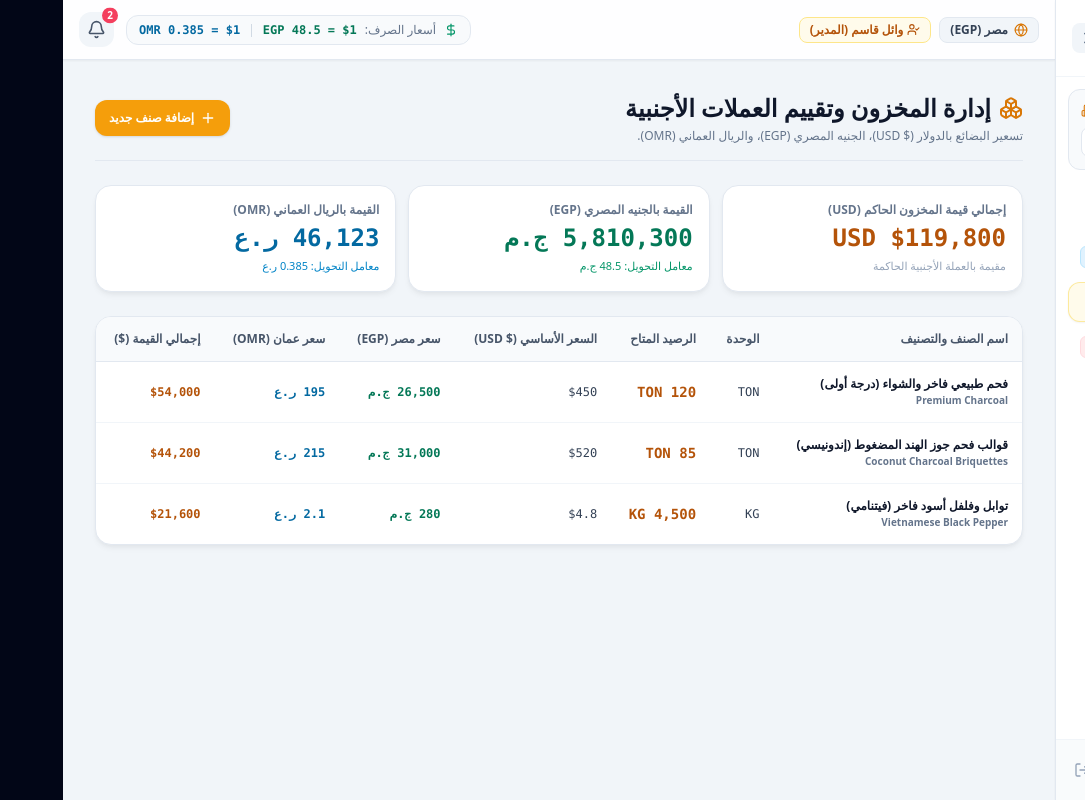
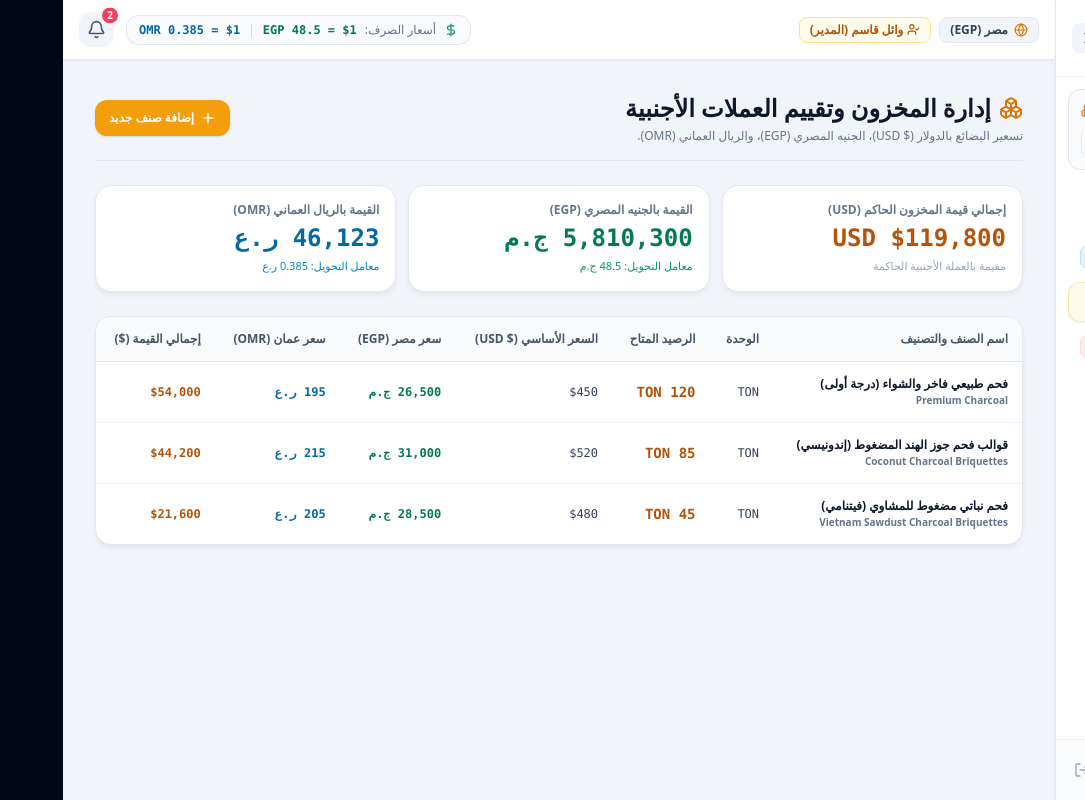
Before and after one commit to momarzouk1998/binqasim, a Next.js app: page /inventory in a window 1280 px wide. Shown: the whole page, without its empty margins (195-1280 px from the left). Built offline with nearby package versions, Linux system fonts and the light colour scheme.

Commit message:
refactor: focus ERP 100% strictly on charcoal import and distribution (natural, coconut, sawdust briquettes)

```diff
--- a/src/app/finance/page.tsx
+++ b/src/app/finance/page.tsx
@@ -118,17 +118,17 @@ export default function FinanceReportsPage() {
     },
     {
       id: 'p3',
-      name: 'توابل وفلفل أسود فاخر (فيتنامي)',
+      name: 'فحم نباتي مضغوط للمشاوي (فيتنامي)',
       origin: 'فيتنام',
-      unit: 'كجم',
-      soldQty: 2200,
-      purchasePriceUSD: 4.8,
-      landedCostEGP: 275,
-      avgSellingPriceEGP: 340,
-      unitProfitEGP: 65,
-      marginPercent: 19.1,
-      totalSalesEGP: 748000,
-      totalProfitEGP: 143000,
+      unit: 'طن',
+      soldQty: 25,
+      purchasePriceUSD: 480,
+      landedCostEGP: 28500,
+      avgSellingPriceEGP: 35000,
+      unitProfitEGP: 6500,
+      marginPercent: 18.6,
+      totalSalesEGP: 875000,
+      totalProfitEGP: 162500,
       profitContribution: 12,
     },
   ];
@@ -150,7 +150,7 @@ export default function FinanceReportsPage() {
       containerCode: 'CONT-68M3-VN-2026',
       origin: 'فيتنام (Ho Chi Minh)',
       volumeUsed: '62 / 68 m³ (91%)',
-      itemsCount: '4.5 طن توابل + 20 طن فحم',
+      itemsCount: '25 طن فحم نباتي مضغوط + 15 طن فحم شواء',
       totalLandedCostEGP: 1280000,
       realizedSalesEGP: 1690000,
       netProfitEGP: 410000,
@@ -520,9 +520,9 @@ export default function FinanceReportsPage() {
                   </span>
                 </div>
                 <div className="flex justify-between text-slate-600 pr-4">
-                  <span>• مبيعات التوابل والفلفل الأسود</span>
+                  <span>• مبيعات الفحم النباتي المضغوط (فيتنامي)</span>
                   <span className="font-mono font-bold">
-                    {Math.round(convertAmount(748000)).toLocaleString()} {currencySymbol}
+                    {Math.round(convertAmount(875000)).toLocaleString()} {currencySymbol}
                   </span>
                 </div>
               </div>
--- a/src/app/import-shipments/page.tsx
+++ b/src/app/import-shipments/page.tsx
@@ -213,7 +213,7 @@ export default function ImportShipmentsPage() {
                 required
                 value={newItemName}
                 onChange={(e) => setNewItemName(e.target.value)}
-                placeholder="اسم الصنف (مثال: توابل وفلفل أسود)..."
+                placeholder="اسم صنف الفحم (مثال: فحم نباتي مضغوط)..."
                 className="w-full bg-slate-50 border border-slate-300 rounded-xl p-2 text-slate-800 focus:outline-none focus:border-amber-500"
               />
             </div>
--- a/src/app/inventory/page.tsx
+++ b/src/app/inventory/page.tsx
@@ -32,14 +32,14 @@ export default function InventoryPage() {
     },
     {
       id: 'item-3',
-      nameAr: 'توابل وفلفل أسود فاخر (فيتنامي)',
-      nameEn: 'Vietnamese Black Pepper',
-      category: 'توابل واستيراد',
-      unit: 'KG',
-      basePriceUSD: 4.8,
-      priceEGP: 280,
-      priceOMR: 2.1,
-      stockQuantity: 4500,
+      nameAr: 'فحم نباتي مضغوط للمشاوي (فيتنامي)',
+      nameEn: 'Vietnam Sawdust Charcoal Briquettes',
+      category: 'فحم مضغوط',
+      unit: 'TON',
+      basePriceUSD: 480,
+      priceEGP: 28500,
+      priceOMR: 205,
+      stockQuantity: 45,
     },
   ]);
 
--- a/src/app/layout.tsx
+++ b/src/app/layout.tsx
@@ -3,7 +3,7 @@ import type { Metadata } from 'next';
 
 export const metadata: Metadata = {
   title: 'شركة بي قاسم للاستيراد والتصدير والتوزيع',
-  description: 'نظام إدارة الاستيراد والتصدير، حساب شحنات الفحم والتوابل، وحركة السيارات والتكاليف',
+  description: 'نظام إدارة استيراد وتوزيع الفحم',
   icons: {
     icon: '/logo.png',
   },
--- a/src/app/page.tsx
+++ b/src/app/page.tsx
@@ -75,7 +75,7 @@ export default function DashboardPage() {
         <div className="grid grid-cols-1 sm:grid-cols-2 lg:grid-cols-4 gap-4">
           <div className="glass-panel p-5 glass-panel-hover">
             <div className="flex items-center justify-between">
-              <span className="text-xs font-bold text-slate-500">تكلفة مخزون الفحم والتوابل</span>
+              <span className="text-xs font-bold text-slate-500">تكلفة مخزون الفحم (طبيعي ومضغوط)</span>
               <div className="p-2 rounded-xl bg-sky-50 text-sky-600">
                 <Boxes size={20} />
               </div>
--- a/src/app/suppliers/page.tsx
+++ b/src/app/suppliers/page.tsx
@@ -31,23 +31,23 @@ export default function SuppliersPage() {
   const [suppliers, setSuppliers] = useState([
     {
       id: 'sup-1',
-      name: 'PT Nusantara Charcoal & Spices',
+      name: 'PT Nusantara Charcoal Export Indonesia',
       country: 'إندونيسيا (Indonesia)',
       countryCode: 'ID',
       phone: '+62 812 9876 5432',
-      email: 'sales@nusantara-export.co.id',
+      email: 'sales@nusantara-charcoal.co.id',
       balanceUSD: 22000,
-      notes: 'مورد الفحم الطبيعي الفاخر والشواء',
+      notes: 'مورد الفحم الطبيعي الفاخر وفحم جوز الهند',
     },
     {
       id: 'sup-2',
-      name: 'Vietnam Agri-Export Corporation',
+      name: 'Vietnam Charcoal & Briquette Export Corp',
       country: 'فيتنام (Vietnam)',
       countryCode: 'VN',
       phone: '+84 90 123 4567',
-      email: 'export@vietnamagri.com',
+      email: 'export@vietnamcharcoal.com',
       balanceUSD: 14500,
-      notes: 'مورد التوابل والفلفل الأسود والمنتجات الزراعية الفاخرة',
+      notes: 'مورد الفحم النباتي المضغوط وفحم الشواء الفيتنامي',
     },
     {
       id: 'sup-3',
@@ -58,28 +58,28 @@ export default function SuppliersPage() {
       email: 'info@nilepack.com',
       balanceUSD: 0,
       balanceEGP: 38000,
-      notes: 'مورد كراتين التعبئة والتغليف للصادر والوارد',
+      notes: 'مورد كراتين وشكاير تعبئة الفحم للتصدير والتوزيع',
     },
   ]);
 
   const [payments, setPayments] = useState([
     {
       id: 'pay-sup-1',
-      supplierName: 'PT Nusantara Charcoal & Spices',
+      supplierName: 'PT Nusantara Charcoal Export Indonesia',
       date: '2026-08-25',
       amountUSD: 15000,
       paymentMethod: 'تحويل بنكي دولي (LC / TT)',
       bankName: 'البنك الأهلي المصري - فرع الدولار',
-      notes: 'دفعة سداد فاتورة الحاوية CONT-68M3-INDO-2026',
+      notes: 'دفعة سداد فاتورة حاوية الفحم الطبيعي CONT-68M3-INDO-2026',
     },
     {
       id: 'pay-sup-2',
-      supplierName: 'Vietnam Agri-Export Corporation',
+      supplierName: 'Vietnam Charcoal & Briquette Export Corp',
       date: '2026-08-20',
       amountUSD: 8000,
       paymentMethod: 'تحويل بنكي دولي (TT)',
       bankName: 'بنك مسقط (Muscat Bank)',
-      notes: 'تحويل دولار من حساب عمان',
+      notes: 'تحويل دولار لسداد شحنة الفحم المضغوط',
     },
   ]);
 
@@ -97,7 +97,7 @@ export default function SuppliersPage() {
     },
     {
       id: 'chk-2',
-      supplierName: 'PT Nusantara Charcoal & Spices',
+      supplierName: 'PT Nusantara Charcoal Export Indonesia',
       checkNumber: 'LC-BANK-7721',
       bankName: 'بنك قطر الوطني QNB',
       amount: 10000,
```
Also changed, not shown: prisma/seed.ts (+17 -17 lines), 1 other file (tests, documents, lock files or other folders).
